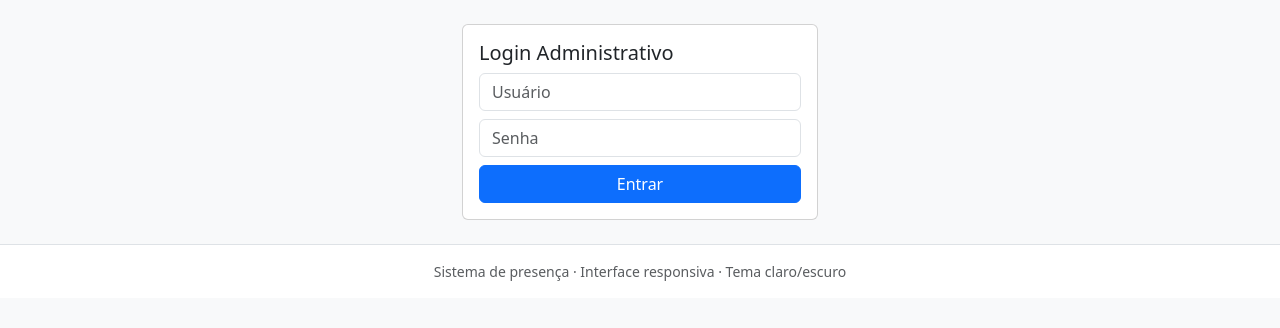
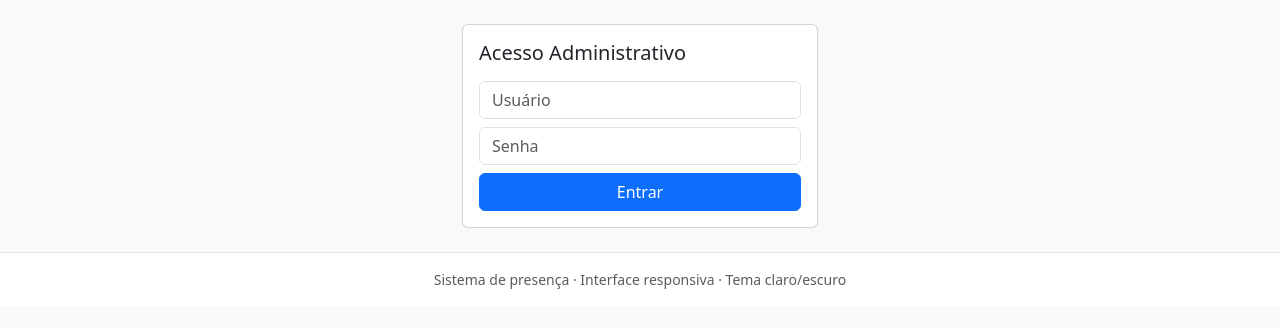
Before and after one commit to awerneck/lista_presenca, a Flask app: page /login in a window 1280 px wide. Shown: the part 56-384 px from the top of the page. Run offline with Flask 3, Linux system fonts and the light colour scheme; parts of the project's set-up code (start-up, migrations or seed data) failed here and were passed over.

Commit message:
Update login.html

```diff
--- a/templates/login.html
+++ b/templates/login.html
@@ -1,15 +1,26 @@
 {% extends "base.html" %}
+{% block title %}Login Admin{% endblock %}
 {% block content %}
 <div class="row justify-content-center">
-  <div class="col-md-4">
-    <div class="card p-3">
-      <h5 class="card-title">Login Administrativo</h5>
-      {% if erro %}<div class="alert alert-danger">Credenciais incorretas</div>{% endif %}
-      <form method="POST">
-        <div class="mb-2"><input class="form-control" name="usuario" placeholder="Usuário"></div>
-        <div class="mb-2"><input class="form-control" name="senha" type="password" placeholder="Senha"></div>
-        <div class="d-grid"><button class="btn btn-primary">Entrar</button></div>
-      </form>
+  <div class="col-12 col-md-6 col-lg-4">
+    <div class="card">
+      <div class="card-body">
+        <h3 class="h5 mb-3">Acesso Administrativo</h3>
+        {% if erro %}<div class="alert alert-danger" role="alert">Usuário ou senha incorretos</div>{% endif %}
+        <form method="POST" aria-label="Formulário de login">
+          <div class="mb-2">
+            <label class="form-label visually-hidden" for="usuario">Usuário</label>
+            <input id="usuario" class="form-control" name="usuario" placeholder="Usuário" required>
+          </div>
+          <div class="mb-2">
+            <label class="form-label visually-hidden" for="senha">Senha</label>
+            <input id="senha" class="form-control" name="senha" type="password" placeholder="Senha" required>
+          </div>
+          <div class="d-grid">
+            <button class="btn btn-primary">Entrar</button>
+          </div>
+        </form>
+      </div>
     </div>
   </div>
 </div>
```
